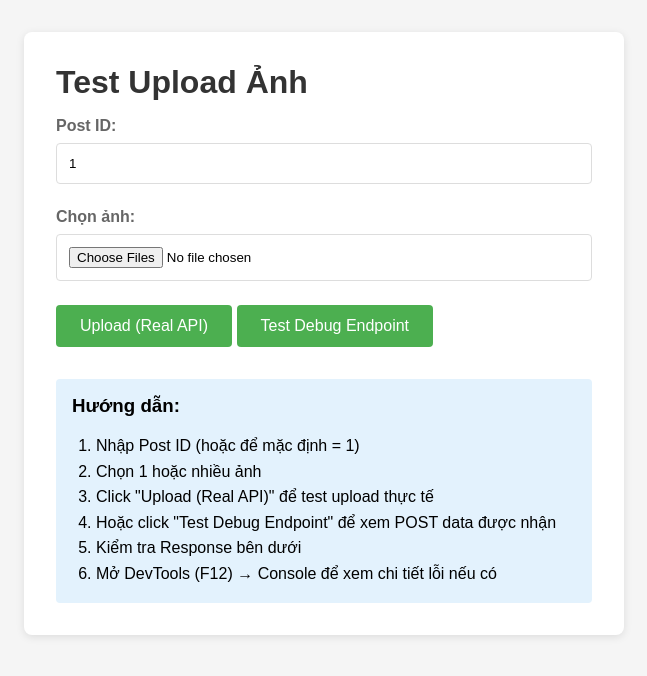
After one commit to tussstudyit/fullstack, a PHP site: page /test-direct-upload.html in a window 1280 px wide. The commit adds this page. Shown: the top 676 px of the page, without its empty margins (316-963 px from the left). Run offline with PHP 8.4, Linux system fonts and the light colour scheme.

Commit message:
Fix: Add debugging to image upload system with test endpoints

```diff
--- /dev/null
+++ b/test-direct-upload.html
@@ -0,0 +1,148 @@
+<!DOCTYPE html>
+<html lang="vi">
+<head>
+    <meta charset="UTF-8">
+    <meta name="viewport" content="width=device-width, initial-scale=1.0">
+    <title>Test Upload Ảnh</title>
+    <style>
+        * { margin: 0; padding: 0; box-sizing: border-box; }
+        body { font-family: Arial, sans-serif; padding: 2rem; background: #f5f5f5; }
+        .container { max-width: 600px; margin: 0 auto; background: white; padding: 2rem; border-radius: 8px; box-shadow: 0 2px 8px rgba(0,0,0,0.1); }
+        h1 { margin-bottom: 1rem; color: #333; }
+        .form-group { margin-bottom: 1.5rem; }
+        label { display: block; margin-bottom: 0.5rem; color: #666; font-weight: bold; }
+        input { width: 100%; padding: 0.75rem; border: 1px solid #ddd; border-radius: 4px; }
+        textarea { width: 100%; padding: 0.75rem; border: 1px solid #ddd; border-radius: 4px; font-family: monospace; font-size: 12px; height: 300px; }
+        button { background: #4CAF50; color: white; padding: 0.75rem 1.5rem; border: none; border-radius: 4px; cursor: pointer; font-size: 1rem; }
+        button:hover { background: #45a049; }
+        .result { margin-top: 2rem; padding: 1rem; background: #f9f9f9; border: 1px solid #ddd; border-radius: 4px; }
+        .result h3 { margin-bottom: 1rem; }
+        .error { color: #d32f2f; }
+        .success { color: #388e3c; }
+    </style>
+</head>
+<body>
+    <div class="container">
+        <h1>Test Upload Ảnh</h1>
+
+        <div class="form-group">
+            <label>Post ID:</label>
+            <input type="number" id="postId" value="1" min="1">
+        </div>
+
+        <div class="form-group">
+            <label>Chọn ảnh:</label>
+            <input type="file" id="imageFiles" multiple accept="image/*">
+        </div>
+
+        <button onclick="testUpload()">Upload (Real API)</button>
+        <button onclick="testDebug()">Test Debug Endpoint</button>
+
+        <div class="result" id="result" style="display:none;">
+            <h3>Response:</h3>
+            <textarea id="response" readonly></textarea>
+        </div>
+
+        <div style="margin-top: 2rem; padding: 1rem; background: #e3f2fd; border-radius: 4px;">
+            <h3 style="margin-bottom: 1rem;">Hướng dẫn:</h3>
+            <ol style="margin-left: 1.5rem; line-height: 1.6;">
+                <li>Nhập Post ID (hoặc để mặc định = 1)</li>
+                <li>Chọn 1 hoặc nhiều ảnh</li>
+                <li>Click "Upload (Real API)" để test upload thực tế</li>
+                <li>Hoặc click "Test Debug Endpoint" để xem POST data được nhận</li>
+                <li>Kiểm tra Response bên dưới</li>
+                <li>Mở DevTools (F12) → Console để xem chi tiết lỗi nếu có</li>
+            </ol>
+        </div>
+    </div>
+
+    <script>
+        async function testUpload() {
+            const postId = document.getElementById('postId').value;
+            const files = document.getElementById('imageFiles').files;
+
+            if (!files.length) {
+                alert('Vui lòng chọn ảnh');
+                return;
+            }
+
+            const formData = new FormData();
+            formData.append('post_id', postId);
+
+            for (let file of files) {
+                formData.append('images', file);
+            }
+
+            console.log('Uploading to API...');
+            console.log('Post ID:', postId);
+            console.log('Files:', files.length);
+
+            try {
+                const response = await fetch('./api/upload-image.php?action=upload-multiple', {
+                    method: 'POST',
+                    body: formData
+                });
+
+                const text = await response.text();
+                console.log('Response text:', text);
+
+                const data = JSON.parse(text);
+                console.log('Response data:', data);
+
+                document.getElementById('result').style.display = 'block';
+                document.getElementById('response').value = JSON.stringify(data, null, 2);
+
+                if (data.success) {
+                    document.getElementById('result').innerHTML += '<p class="success">✓ Upload thành công!</p>';
+                } else {
+                    document.getElementById('result').innerHTML += '<p class="error">✗ Lỗi: ' + data.message + '</p>';
+                }
+            } catch (error) {
+                console.error('Error:', error);
+                document.getElementById('result').style.display = 'block';
+                document.getElementById('response').value = 'ERROR: ' + error.message;
+                document.getElementById('result').innerHTML += '<p class="error">✗ Exception: ' + error.message + '</p>';
+            }
+        }
+
+        async function testDebug() {
+            const postId = document.getElementById('postId').value;
+            const files = document.getElementById('imageFiles').files;
+
+            if (!files.length) {
+                alert('Vui lòng chọn ảnh');
+                return;
+            }
+
+            const formData = new FormData();
+            formData.append('post_id', postId);
+
+            for (let file of files) {
+                formData.append('images', file);
+            }
+
+            console.log('Sending to debug endpoint...');
+
+            try {
+                const response = await fetch('./test-upload.php', {
+                    method: 'POST',
+                    body: formData
+                });
+
+                const text = await response.text();
+                console.log('Response text:', text);
+
+                const data = JSON.parse(text);
+                console.log('Response data:', data);
+
+                document.getElementById('result').style.display = 'block';
+                document.getElementById('response').value = JSON.stringify(data, null, 2);
+            } catch (error) {
+                console.error('Error:', error);
+                document.getElementById('result').style.display = 'block';
+                document.getElementById('response').value = 'ERROR: ' + error.message;
+            }
+        }
+    </script>
+</body>
+</html>
```
Also changed, not shown: Views/posts/create.php (+15 -5 lines), api/upload-image.php (+30 -21 lines), test-upload.php (+23 -18 lines).
